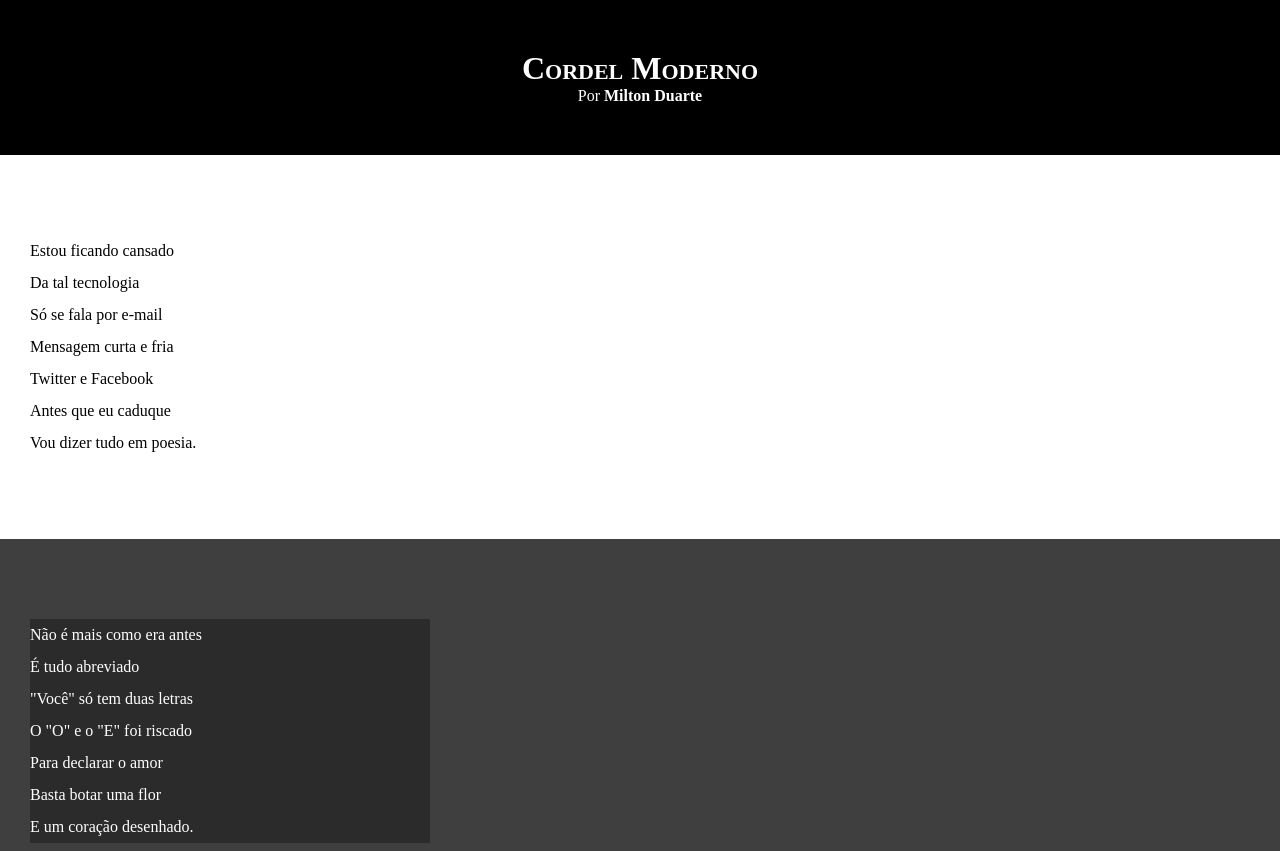
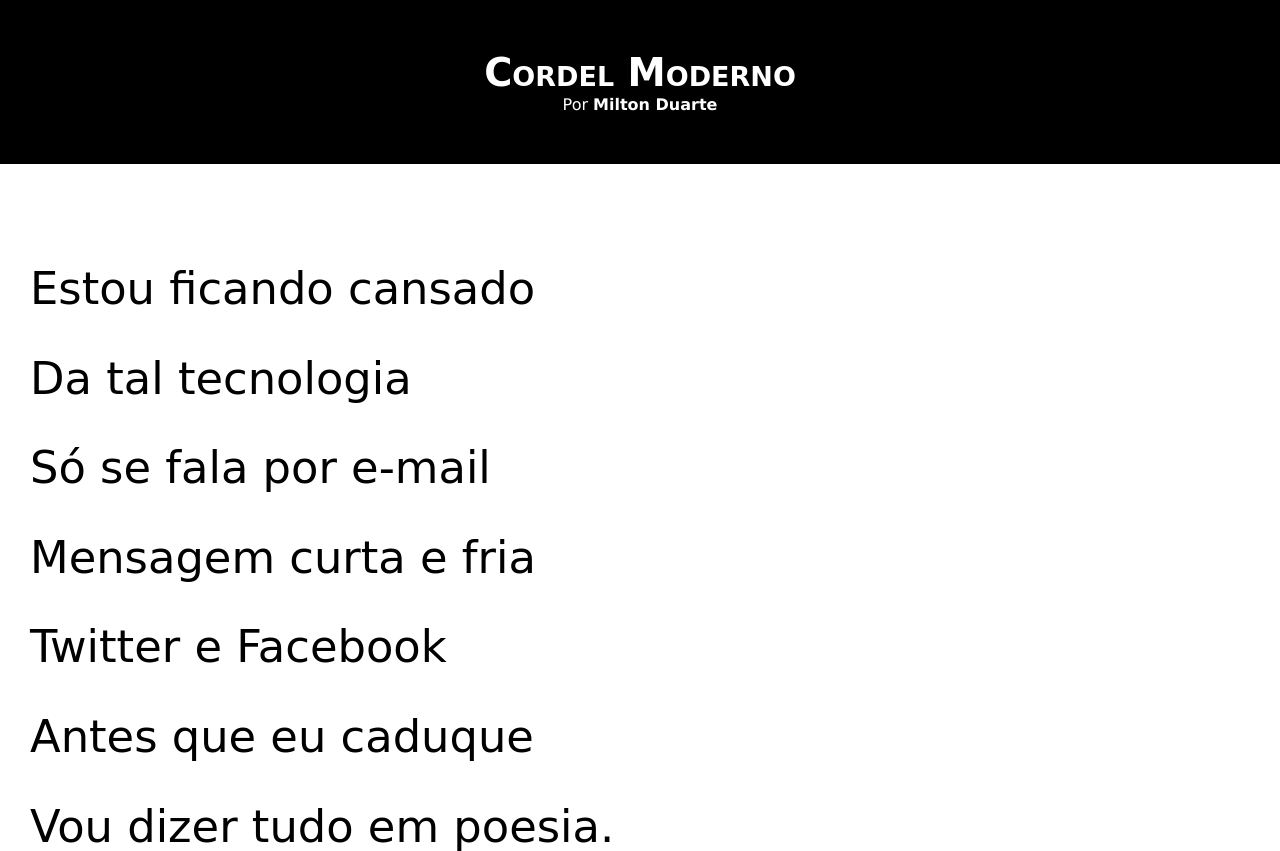
Before and after one commit to Kaique091/html-css, a plain HTML site: page exercicios/desafio012/index.html in a window 1280 px wide. Shown: the top 851 px of the page. Drawn offline with Linux system fonts and the light colour scheme.

Commit message:
atualizei o desafio 12 2.1

```diff
--- a/exercicios/desafio012/style.css
+++ b/exercicios/desafio012/style.css
@@ -3,9 +3,20 @@
     margin: 0px;
     padding: 0px;
 }
+
+@import url('https://fonts.googleapis.com/css2? family= Passion+One & display=swap');
+@import url('https://fonts.googleapis.com/css2? family= Sriracha & display=swap');
+
+:root{
+    --font1: verdana, gevena, tahoma, sans-sarif;
+    --font2: 'Passion One', cursive;
+    --font3: 'Sriracha' , cursive;
+}
+
    html, body{
     min-height: 100vh;
     background-color: darkgray;
+    font-family: var(--font1);
    }
    header{
     background-color: black;
@@ -15,6 +26,8 @@
    header > h1{
     padding-top: 50px;
     font-variant: small-caps;
+    font-family: var(--font2);
+    font-size: 3vw;
    }
    header > p{
     padding-bottom: 50px;
@@ -32,6 +45,8 @@
     padding-bottom: 10vh;
     line-height: 2;
     padding-left: 30px;
+    font-family: var(--font3);
+    font-size: 3.5vw;
 
    }
    section.normal{
@@ -43,7 +58,8 @@
     color: white;
    }
    section.imagem > p{
-    width: 400px;
+    display: inline-block;
+    padding: 5px;
     background-color: rgba(0, 0, 0, 0.323);
    }
 
```
